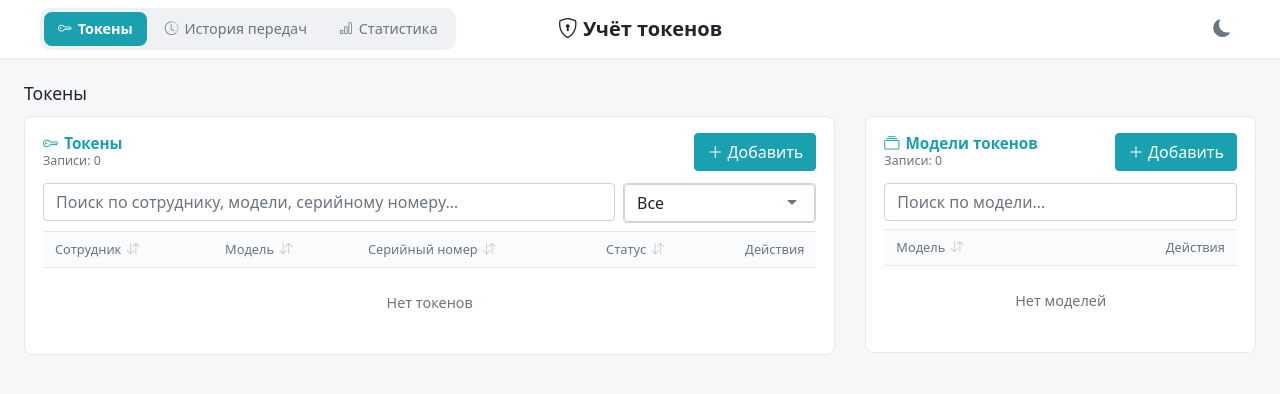
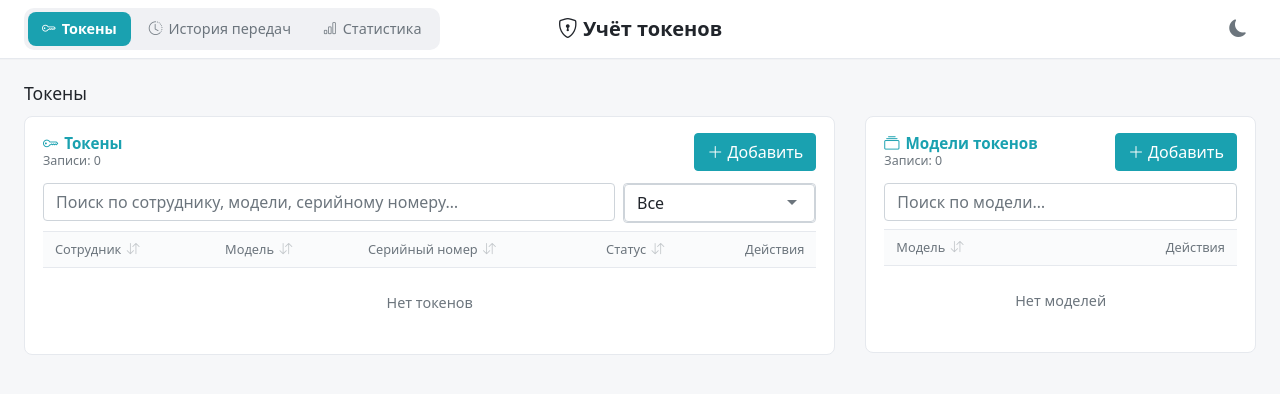
Before and after one commit to rsherstnev/TokenPortal, a CodeIgniter app: page /database/ in a window 1280 px wide. Shown: the top 394 px of the page. Run offline with CodeIgniter, Linux system fonts and the light colour scheme; data comes from the database, SQL or seed files in the repository; data that the repository does not hold is empty.

Commit message:
UI FIX 3

```diff
--- a/assets/css/app.css
+++ b/assets/css/app.css
@@ -91,6 +91,8 @@ html, body {
     border-bottom: 1px solid var(--skzi-border);
     box-shadow: var(--skzi-navbar-shadow);
     position: relative;
+    padding-left: 0;
+    padding-right: 0;
 }
 .navbar-skzi .navbar-brand {
     font-weight: 600;
```
